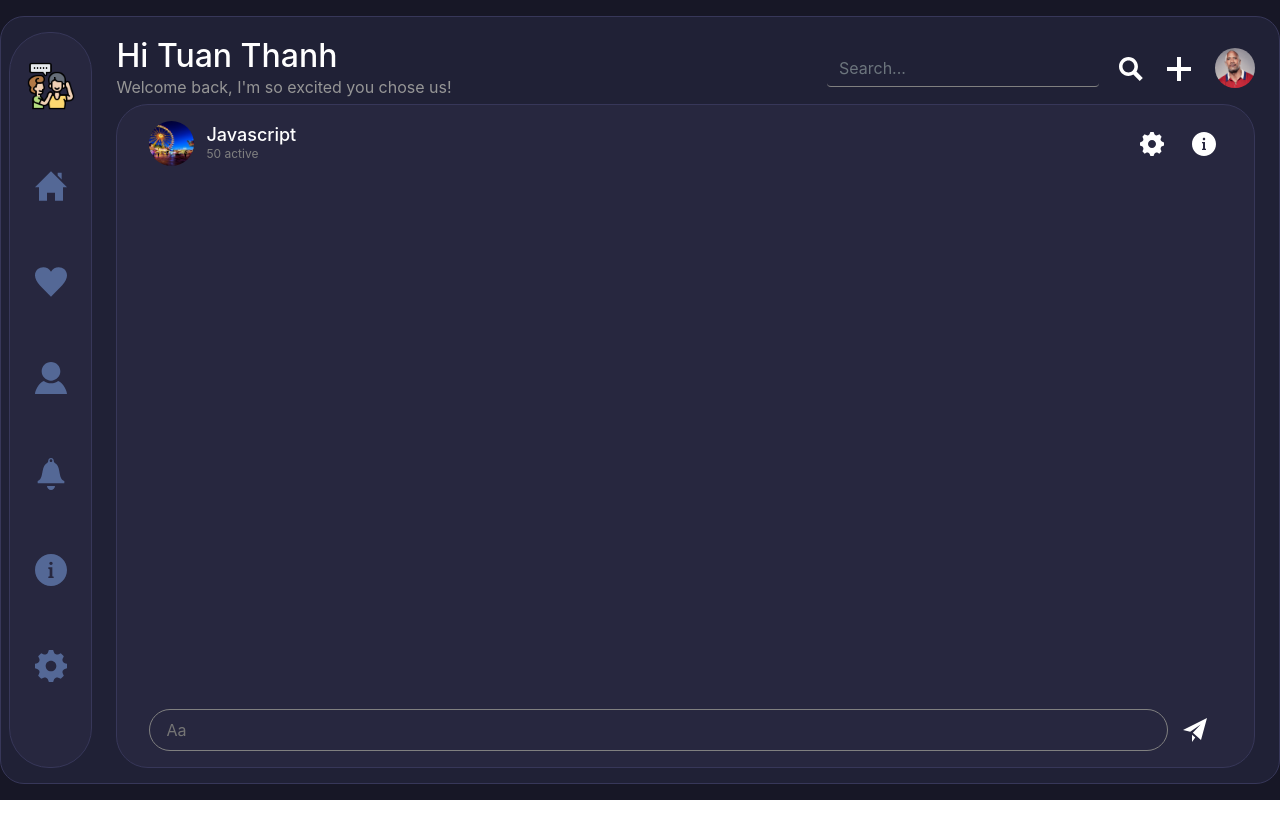
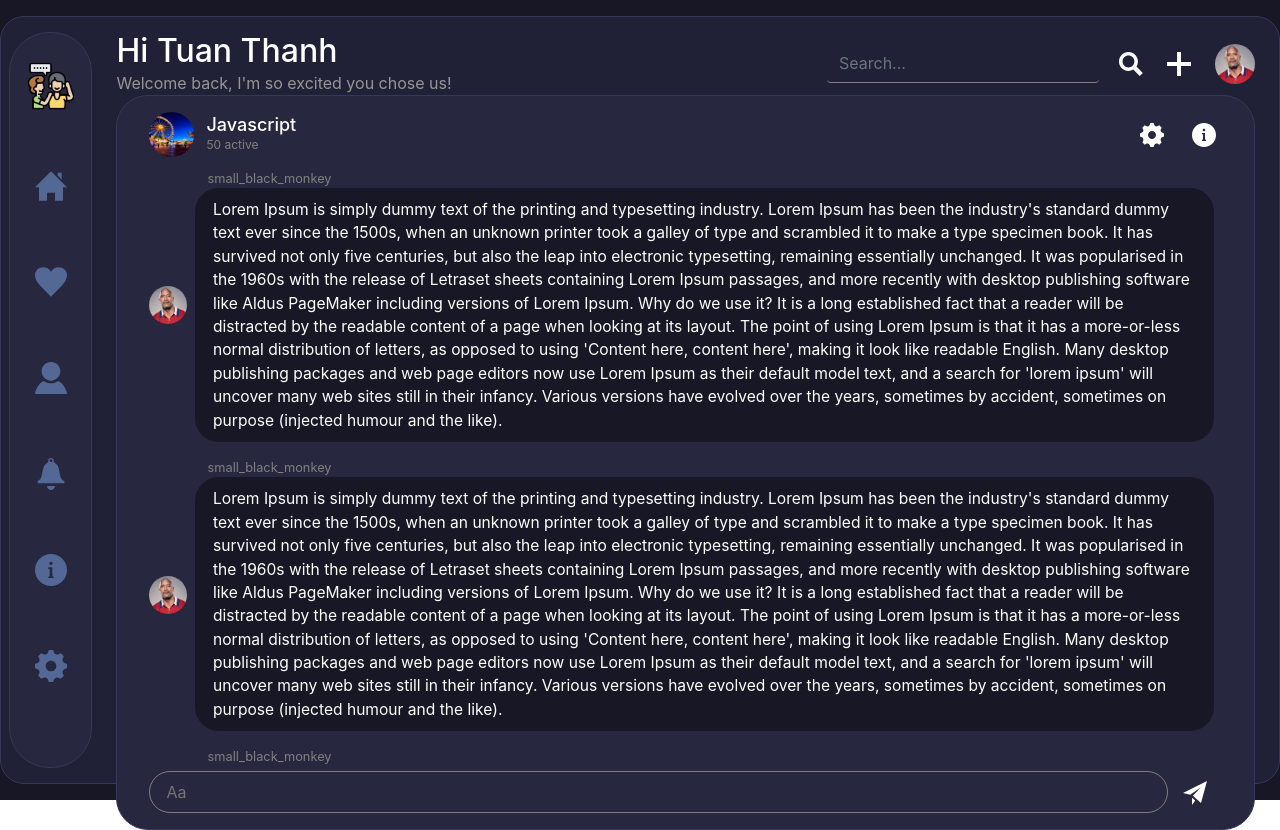
Before and after one commit to tuanthanh2067/live-chat-client, a React (Create React App) app: page /room/1 in a window 1280 px wide. Before the commit the page ends 800 px from the top, so only its background shows below. Built offline with nearby package versions, Linux system fonts and the light colour scheme; no server answers; sample sign-in values are in the browser's storage.

Commit message:
adding message component

```diff
--- a/src/components/Chat/ChatWindow/ChatWindowBody.js
+++ b/src/components/Chat/ChatWindow/ChatWindowBody.js
@@ -1,13 +1,25 @@
 import styled from "styled-components";
 
+import Message from "./Message";
+
 const ChatWindowBody = () => {
-  return <StyledChatWindowBody></StyledChatWindowBody>;
+  return (
+    <StyledChatWindowBody>
+      <Message />
+      <Message />
+      <Message />
+    </StyledChatWindowBody>
+  );
 };
 
 const StyledChatWindowBody = styled.div`
   width: 100%;
   display: flex;
+  margin: 0.25em 0em;
+  flex-direction: column;
+  overflow: auto;
   flex: 15;
+  max-height: 700px;
 `;
 
 export default ChatWindowBody;
--- /dev/null
+++ b/src/components/Chat/ChatWindow/Message.js
@@ -0,0 +1,76 @@
+import styled from "styled-components";
+
+import Person from "../../../assets/jpg/person.jpg";
+
+const Message = () => {
+  return (
+    <StyledMessage>
+      <div>
+        <img src={Person} alt="person-img"></img>
+      </div>
+      <StyledText>
+        <p>small_black_monkey</p>
+        <div>
+          Lorem Ipsum is simply dummy text of the printing and typesetting
+          industry. Lorem Ipsum has been the industry's standard dummy text ever
+          since the 1500s, when an unknown printer took a galley of type and
+          scrambled it to make a type specimen book. It has survived not only
+          five centuries, but also the leap into electronic typesetting,
+          remaining essentially unchanged. It was popularised in the 1960s with
+          the release of Letraset sheets containing Lorem Ipsum passages, and
+          more recently with desktop publishing software like Aldus PageMaker
+          including versions of Lorem Ipsum. Why do we use it? It is a long
+          established fact that a reader will be distracted by the readable
+          content of a page when looking at its layout. The point of using Lorem
+          Ipsum is that it has a more-or-less normal distribution of letters, as
+          opposed to using 'Content here, content here', making it look like
+          readable English. Many desktop publishing packages and web page
+          editors now use Lorem Ipsum as their default model text, and a search
+          for 'lorem ipsum' will uncover many web sites still in their infancy.
+          Various versions have evolved over the years, sometimes by accident,
+          sometimes on purpose (injected humour and the like).
+        </div>
+      </StyledText>
+    </StyledMessage>
+  );
+};
+
+const StyledMessage = styled.div`
+  width: 100%;
+  color: white;
+  display: flex;
+  align-items: center;
+  margin: 0.5em 0em;
+
+  p {
+    margin-bottom: 0;
+  }
+
+  img {
+    width: 38px;
+    height: 38px;
+    border-radius: 50%;
+    object-fit: cover;
+  }
+`;
+
+const StyledText = styled.div`
+  display: flex;
+  flex-direction: column;
+  margin: 0em 0.5em;
+
+  & > p {
+    font-size: 0.8em;
+    color: grey;
+    margin-left: 0.95em;
+  }
+
+  & > div {
+    font-size: 0.975em;
+    padding: 0.65em 1.125em;
+    background: #171726;
+    border-radius: 24px;
+  }
+`;
+
+export default Message;
```
